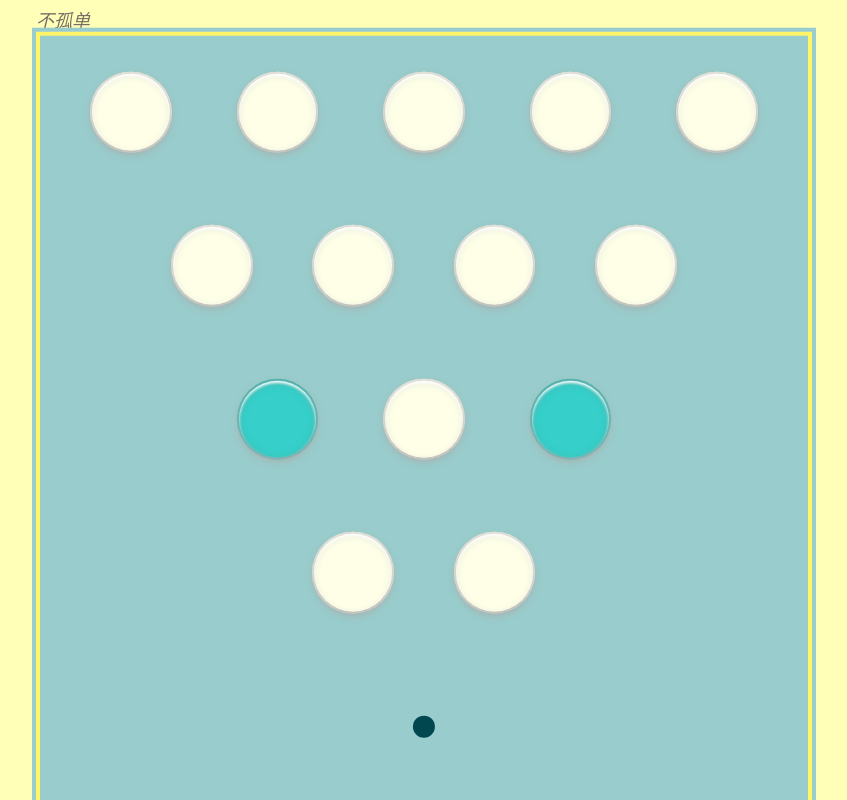
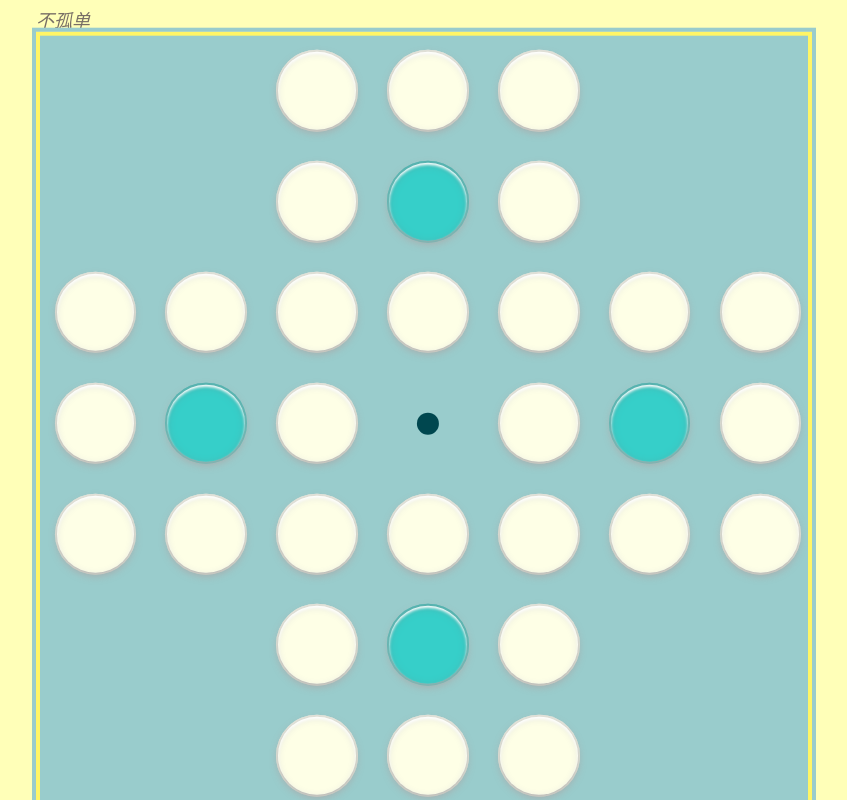
Before and after one commit to yanqzsu/single, an Angular app in the folder single-app/: page / in a window 1280 px wide. Shown: the top 800 px of the page, without its empty margins (216-1063 px from the left). Built offline with nearby package versions, Linux system fonts and the light colour scheme.

Commit message:
bug fix: board service

```diff
--- a/single-app/src/app/app.component.html
+++ b/single-app/src/app/app.component.html
@@ -23,10 +23,13 @@
 
   <div class="game-container">
     <div class="grid-container">
-      <div class="grid-row" *ngFor="let row of borderStatus; index as i">
+      <div
+        class="grid-row"
+        *ngFor="let row of boardStatus?.holeStatus; index as i"
+      >
         <ng-container *ngFor="let grid of row; index as j">
           <app-hole
-            [hole]="borderStatus[i][j]"
+            [hole]="boardStatus.holeStatus[i][j]"
             (mousedown)="startMove($event, i, j)"
             (mouseup)="endMove($event)"
             (touchstart)="startMove($event, i, j)"
--- a/single-app/src/app/app.component.ts
+++ b/single-app/src/app/app.component.ts
@@ -1,7 +1,7 @@
 import { Component, OnInit, TemplateRef, ViewChild } from '@angular/core';
 import { Operation, Status } from './app.service';
 import { BoardService } from './board.service';
-import { BoardType, Direction, Hole, Position } from './type';
+import { BoardStatus, BoardType, Direction, Position } from './type';
 import { getEventPosition, isTouchEvent, silentEvent } from './util/dom';
 
 @Component({
@@ -10,7 +10,6 @@ import { getEventPosition, isTouchEvent, silentEvent } from './util/dom';
   styleUrls: ['./app.component.scss'],
 })
 export class AppComponent implements OnInit {
-  readonly Board_Type = BoardType;
   private readonly STEP_BONUS = 10;
   private readonly COMBO_BONUS = 2;
   private readonly MAX_COMBO_BONUS = 10;
@@ -43,16 +42,15 @@ export class AppComponent implements OnInit {
   @ViewChild('ranking')
   ranking!: TemplateRef<any>;
 
-  borderStatus: Hole[][] = [];
-
+  boardStatus!: BoardStatus;
   boardType: BoardType = BoardType.rectangular;
 
   constructor(private boardService: BoardService) {}
 
   ngOnInit(): void {
-    this.boardService.boardStatusSubject.subscribe((status) => {
-      this.borderStatus = [...status];
-      this.boardType = this.boardService.board.boardType;
+    this.boardService.boardStatus$.subscribe((status) => {
+      this.boardStatus = status;
+      this.boardType = status.board.boardType;
     });
   }
 
@@ -62,11 +60,11 @@ export class AppComponent implements OnInit {
         col,
         row,
       };
-      if (!this.boardService.board.isOutrange(position)) {
+      if (!this.boardStatus.board?.isOutrange(position)) {
         this.selectedPosition = position;
       }
     }
-    if (this.boardService.board.isOutrange(this.selectedPosition)) {
+    if (this.boardStatus.board?.isOutrange(this.selectedPosition)) {
       return;
     }
     if (
@@ -142,7 +140,7 @@ export class AppComponent implements OnInit {
             : Direction.upLeft;
       }
     } else if (
-      (this.boardType === BoardType.triangular) &&
+      this.boardType === BoardType.triangular &&
       Math.max(absDx, absDy) > 10
     ) {
       const radio = absDx / absDy;
--- a/single-app/src/app/board.service.ts
+++ b/single-app/src/app/board.service.ts
@@ -1,7 +1,8 @@
 import { Injectable } from '@angular/core';
-import { BehaviorSubject } from 'rxjs';
+import { BehaviorSubject, Observable, ReplaySubject, Subject } from 'rxjs';
 import {
   Board,
+  BoardStatus,
   BoardType,
   Direction,
   Hole,
@@ -56,9 +57,9 @@ export class BoardService {
   triangleBoard = new Board(
     [
       [-1, -1, 0, -1, -1],
-      [-0.5, -1, 1, 1, -1,-0.5],
+      [-0.5, -1, 1, 1, -1, -0.5],
       [-1, 1, 1, 1, -1],
-      [-0.5, 1, 1, 1, 1,-0.5],
+      [-0.5, 1, 1, 1, 1, -0.5],
       [1, 1, 1, 1, 1],
     ],
     BoardType.triangular
@@ -67,9 +68,9 @@ export class BoardService {
   triangleBoard2 = new Board(
     [
       [1, 1, 1, 1, 1],
-      [-0.5, 1, 1, 1, 1,-0.5],
+      [-0.5, 1, 1, 1, 1, -0.5],
       [-1, 1, 1, 1, -1],
-      [-0.5, -1, 1, 1, -1,-0.5],
+      [-0.5, -1, 1, 1, -1, -0.5],
       [-1, -1, 0, -1, -1],
     ],
     BoardType.triangular
@@ -85,48 +86,71 @@ export class BoardService {
     ],
     BoardType.triangular
   );
-  board: Board;
-
-  get boardStatus(): Hole[][] {
-    return this.boardStatusSubject.value;
+  private board!: Board;
+  private holesStatus!: Hole[][];
+  private boardStatusSubject = new ReplaySubject<BoardStatus>(1);
+  boardStatus$: Observable<BoardStatus>;
+  constructor() {
+    this.boardStatus$ = this.boardStatusSubject.asObservable();
+    this.setBoard(this.englishBoard);
   }
 
-  boardStatusSubject = new BehaviorSubject<Hole[][]>([[]]);
-
-  constructor() {
-    this.board = this.triangleBoard2;
+  setBoard(board: Board): void {
+    this.board = board;
     this.initBoardStatus();
     this.updateStatus();
   }
 
   updateStatus(selected?: Position): void {
-    for (let row = 0; row < this.boardStatus.length; row++) {
-      for (let col = 0; col < this.boardStatus[row].length; col++) {
+    let jumpablePegCount = 0;
+    for (let row = 0; row < this.holesStatus.length; row++) {
+      for (let col = 0; col < this.holesStatus[row].length; col++) {
         const position = { col, row };
         const hole = this.getHole(position);
         const neighborPositions = this.board.getNeighborPositions(position);
         const jumpable = neighborPositions.some((neighbor) => {
-          const bypass = this.getHole(neighbor.bypass).type;
-          const target = this.getHole(neighbor.target).type;
-          if (hole.type > 0 && bypass > 0 && target === 0) {
+          const bypassType = this.getHole(neighbor.bypass).type;
+          const targetType = this.getHole(neighbor.target).type;
+          if (
+            hole.type > HoleType.empty &&
+            bypassType > HoleType.empty &&
+            targetType === HoleType.empty
+          ) {
             return true;
           }
           return false;
         });
-        hole.status = jumpable ? HoleStatus.jumpable : HoleStatus.normal;
-        if (position.col === selected?.col && position.row === selected?.row) {
-          hole.status = HoleStatus.selected;
-          neighborPositions.forEach((neighbor) => {
-            const bypass = this.getHole(neighbor.bypass);
-            const target = this.getHole(neighbor.target);
-            if (bypass.type > 0 && target.type === 0) {
-              target.status = HoleStatus.target;
-            }
-          });
+        if (jumpable) {
+          hole.status = HoleStatus.jumpable;
+          jumpablePegCount += 1;
+        } else {
+          hole.status = HoleStatus.normal;
         }
       }
     }
-    this.boardStatusSubject.next(this.deepClone(this.boardStatus));
+    if (selected) {
+      const hole = this.getHole(selected);
+      if (hole.type > HoleType.empty) {
+        hole.status =
+          hole.status === HoleStatus.jumpable
+            ? HoleStatus.selectedJumpable
+            : HoleStatus.selectedUnjumpable;
+        const neighborPositions = this.board.getNeighborPositions(selected);
+        neighborPositions.forEach((neighbor) => {
+          const bypass = this.getHole(neighbor.bypass);
+          const target = this.getHole(neighbor.target);
+          if (bypass.type > HoleType.empty && target.type === HoleType.empty) {
+            target.status = HoleStatus.target;
+          }
+        });
+      }
+    }
+    const boardStatus: BoardStatus = {
+      jumpablePegCount,
+      holeStatus: this.deepClone<Hole>(this.holesStatus),
+      board: this.board,
+    };
+    this.boardStatusSubject.next(boardStatus);
   }
 
   move(direction: Direction, selected: Position, reverse: boolean): boolean {
@@ -136,20 +160,26 @@ export class BoardService {
       const bypass = this.getHole(neighbor.bypass);
       const target = this.getHole(neighbor.target);
       if (reverse) {
-        if (start.type > 0 && bypass.type > -1 && target.type > 0) {
+        if (
+          start.type > HoleType.empty &&
+          bypass.type >= HoleType.empty &&
+          target.type >= HoleType.empty
+        ) {
           start.type = start.type - 1;
           bypass.type = bypass.type + 1;
           target.type = target.type + 1;
-          target.status = HoleStatus.selected;
           this.updateStatus(neighbor.target);
           return true;
         }
       } else {
-        if (start.type > 0 && bypass.type > 0 && target.type === HoleType.empty) {
+        if (
+          start.type > HoleType.empty &&
+          bypass.type > HoleType.empty &&
+          target.type === HoleType.empty
+        ) {
           start.type = start.type - 1;
           bypass.type = bypass.type - 1;
           target.type = target.type + 1;
-          target.status = HoleStatus.selected;
           this.updateStatus(neighbor.target);
           return true;
         }
@@ -158,17 +188,17 @@ export class BoardService {
     return false;
   }
 
-  deepClone(obj: any): any {
-    // this.pieceArray = this.pieceArray.map((arr) => arr.slice());
-    return JSON.parse(JSON.stringify(obj));
+  deepClone<T>(obj: T[][]): T[][] {
+    return obj.map((row) => row.slice());
+    // return JSON.parse(JSON.stringify(obj));
   }
 
   getHole(position: Position): Hole {
-    return this.boardStatus[position.row][position.col];
+    return this.holesStatus[position.row][position.col];
   }
 
   private initBoardStatus(): void {
-    const boardStatus: Hole[][] = this.board.map.map((row) => {
+    const holesStatus: Hole[][] = this.board.map.map((row) => {
       return row.map((value) => {
         return {
           type: value,
@@ -176,6 +206,6 @@ export class BoardService {
         };
       });
     });
-    this.boardStatusSubject.next(boardStatus);
+    this.holesStatus = holesStatus;
   }
 }
--- a/single-app/src/app/hole/hole.component.scss
+++ b/single-app/src/app/hole/hole.component.scss
@@ -15,7 +15,6 @@ $hole-size: calc((100vmin - 24px) / 7);
     transform: scale(1.2);
   }
 }
-
 
 .hole {
   width: $hole-size;
@@ -106,7 +105,7 @@ $hole-size: calc((100vmin - 24px) / 7);
   background: $yellow-9;
 }
 
-.peg.peg-jumpable::before{
+.peg.peg-jumpable::before {
   background: $cyan-5;
   $border-color: mix($cyan-5, #777);
   box-shadow: inset 0px 2px 10px $border-color;
--- a/single-app/src/app/hole/hole.component.ts
+++ b/single-app/src/app/hole/hole.component.ts
@@ -36,8 +36,14 @@ export class HoleComponent {
       'peg-7': hole.type === HoleType.seven,
       'peg-8': hole.type === HoleType.eight,
       'peg-9': hole.type === HoleType.nine,
-      'peg-selected': hole.status === HoleStatus.selected && hole.type > 0,
-      'peg-jumpable': hole.status === HoleStatus.jumpable && hole.type > 0,
+      'peg-selected':
+        (hole.status === HoleStatus.selectedJumpable ||
+          hole.status === HoleStatus.selectedUnjumpable) &&
+        hole.type > HoleType.empty,
+      'peg-jumpable':
+        (hole.status === HoleStatus.jumpable ||
+          hole.status === HoleStatus.selectedJumpable) &&
+        hole.type > HoleType.empty,
     };
   }
   get hole(): Hole {
--- a/single-app/src/app/type.ts
+++ b/single-app/src/app/type.ts
@@ -31,9 +31,10 @@ export enum HoleType {
 
 export enum HoleStatus {
   'target' = 1, // empty spot
-  'jumpable' = 2, // jumpable peg
-  'normal' = 3, // normal peg & spot
-  'selected' = 4, // selected peg
+  'jumpable' = 2, // unselected jumpable peg
+  'normal' = 3, // normal peg
+  'selectedUnjumpable' = 4, // selected & unjumpable peg
+  'selectedJumpable' = 5, // selected & jumpable peg
 }
 
 export interface Position {
@@ -51,6 +52,12 @@ export enum BoardType {
   rectangular = 1,
   diagonalRectangular = 2,
   triangular = 3,
+}
+
+export interface BoardStatus {
+  board: Board;
+  holeStatus: Hole[][];
+  jumpablePegCount: number;
 }
 
 export class Board {
@@ -161,9 +168,7 @@ export class Board {
         target: { col: col + 2, row: row + 2 },
         direction: Direction.downRight,
       });
-    } else if (
-      this.boardType === BoardType.triangular
-    ) {
+    } else if (this.boardType === BoardType.triangular) {
       const hasHalf = this.map[position.row][0] === HoleType.half;
       neighbors.push({
         bypass: { col: col - 1, row },
@@ -190,7 +195,7 @@ export class Board {
         });
         // left-bottom
         neighbors.push({
-          bypass: { col: col -1, row: row + 1 },
+          bypass: { col: col - 1, row: row + 1 },
           target: { col: col - 1, row: row + 2 },
           direction: Direction.downLeft,
         });
@@ -228,7 +233,8 @@ export class Board {
       }
     }
     return neighbors.filter(
-      (value) => !this.isOutrange(value.bypass) && !this.isOutrange(value.target)
+      (value) =>
+        !this.isOutrange(value.bypass) && !this.isOutrange(value.target)
     );
   }
 }
```
